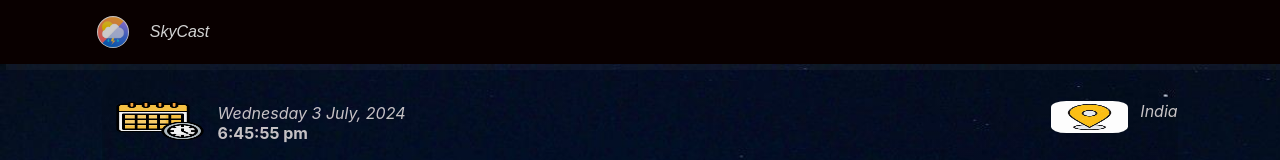
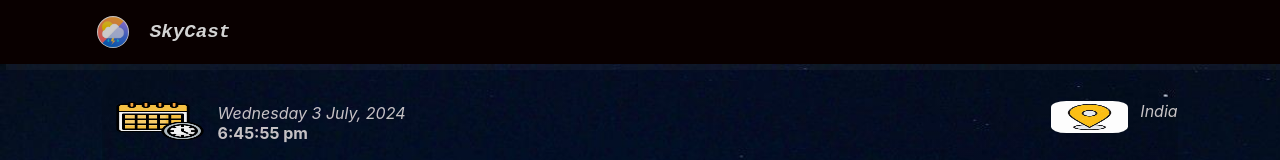
Before and after one commit to Alankrita1998/weather-app, a React (Create React App) app: page / in a window 1280 px wide. Shown: the top 160 px of the page. Built offline with nearby package versions, Linux system fonts and the light colour scheme; no server answers.

Commit message:
font size fix of SkyCast

```diff
--- a/src/App.js
+++ b/src/App.js
@@ -193,7 +193,7 @@ function App() {
       <div className="nav-items">
         <div className="logo-container">
           <img className="logo" alt="logo" src={tablogo} />
-          <div style={{ color: "lightgrey", fontFamily:"fantasy",fontWeight: "lighter" }}>
+          <div style={{ color: "lightgrey",fontWeight: "bolder",fontSize:"1.2rem" }}>
             SkyCast
           </div>
         </div>
```
